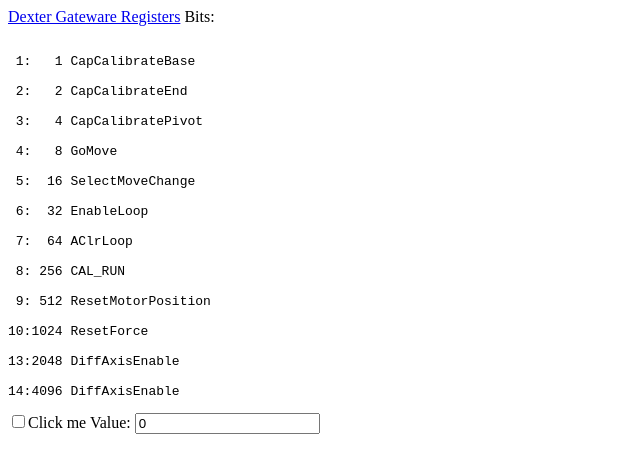
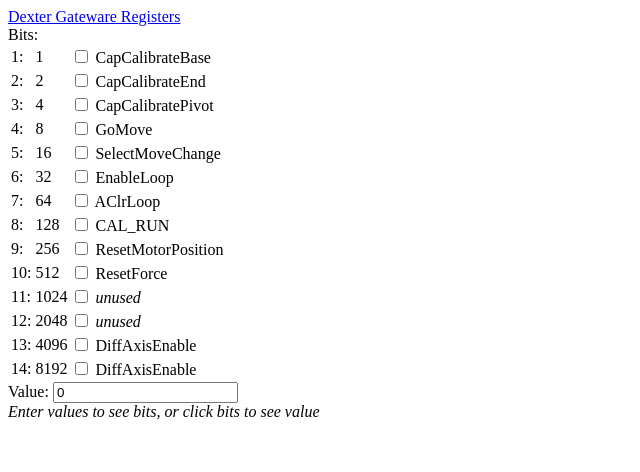
Before and after one commit to JamesNewton/JamesNewton.github.io, a plain HTML site: page Dexter.html in a window 1280 px wide. Shown: the whole page, without its empty margins (0-640 px from the left). Drawn offline with Linux system fonts and the light colour scheme.

Commit message:
Update Dexter.html

```diff
--- a/Dexter.html
+++ b/Dexter.html
@@ -1,31 +1,149 @@
+
 <html>
 <head><title>Dexter Gateware Command Register</title></head>
 <body>
 <a href="https://github.com/HaddingtonDynamics/Dexter/wiki/oplet-write">Dexter Gateware Registers</a>
-Bits:<PRE>
-<BR> 1:   1 CapCalibrateBase
-<BR> 2:   2 CapCalibrateEnd
-<BR> 3:   4 CapCalibratePivot
-<BR> 4:   8 GoMove
-<BR> 5:  16 SelectMoveChange
-<BR> 6:  32 EnableLoop
-<BR> 7:  64 AClrLoop
-<BR> 8: 256 CAL_RUN
-<BR> 9: 512 ResetMotorPosition
-<BR>10:1024 ResetForce
-<BR>13:2048 DiffAxisEnable
-<BR>14:4096 DiffAxisEnable
-</PRE>
-<FORM onSubmit="return false;">
-  <INPUT TYPE="checkbox" NAME="bit1" onClick="this.checked?addin(this):subout(this)";" value=1>Click me</INPUT>
-  Value: <INPUT TYPE="text" NAME="no" VALUE="0">
-      </FORM>
+<FORM onSubmit="return false;">Bits:
+  <TABLE>
+    <TR>
+      <TD> 1:</TD><TD>   1</TD>
+      <TD><INPUT TYPE="checkbox" NAME="bit1" value=1
+              onClick="this.checked?addin(this):subout(this);">
+              CapCalibrateBase
+              </INPUT>
+          </TD>
+      </TR>
+    <TR>
+      <TD> 2:</TD><TD>   2</TD>
+      <TD><INPUT TYPE="checkbox" NAME="bit2" value=2
+              onClick="this.checked?addin(this):subout(this);">                    CapCalibrateEnd
+              </INPUT>
+          </TD>
+      </TR>
+    <TR>
+      <TD> 3:</TD><TD>   4</TD>
+      <TD><INPUT TYPE="checkbox" NAME="bit3" value=4
+              onClick="this.checked?addin(this):subout(this);">
+              CapCalibratePivot
+              </INPUT>
+          </TD>
+      </TR>
+    <TR>
+      <TD> 4:</TD><TD>   8</TD>
+      <TD><INPUT TYPE="checkbox" NAME="bit4" value=8
+              onClick="this.checked?addin(this):subout(this);">
+              GoMove
+              </INPUT>
+          </TD>
+      </TR>
+    <TR>
+      <TD> 5:</TD><TD>  16</TD>
+      <TD><INPUT TYPE="checkbox" NAME="bit5" value=16
+              onClick="this.checked?addin(this):subout(this);">
+              SelectMoveChange
+              </INPUT>
+          </TD>
+      </TR>
+    <TR>
+      <TD> 6:</TD><TD>  32</TD>
+      <TD><INPUT TYPE="checkbox" NAME="bit6" value=32
+              onClick="this.checked?addin(this):subout(this);">
+              EnableLoop
+              </INPUT>
+          </TD>
+      </TR>
+    <TR>
+      <TD> 7:</TD><TD>  64</TD>
+      <TD><INPUT TYPE="checkbox" NAME="bit7" value=64
+              onClick="this.checked?addin(this):subout(this);">
+              AClrLoop
+              </INPUT>
+          </TD>
+      </TR>
+    <TR>
+      <TD> 8:</TD><TD> 128</TD>
+      <TD><INPUT TYPE="checkbox" NAME="bit8" value=128
+              onClick="this.checked?addin(this):subout(this);">
+              CAL_RUN
+              </INPUT>
+          </TD>
+      </TR>
+    <TR>
+      <TD> 9:</TD><TD> 256</TD>
+      <TD><INPUT TYPE="checkbox" NAME="bit9" value=256
+              onClick="this.checked?addin(this):subout(this);">
+              ResetMotorPosition
+              </INPUT>
+          </TD>
+      </TR>
+    <TR>
+      <TD>10:</TD><TD> 512</TD>
+      <TD><INPUT TYPE="checkbox" NAME="bit10" value=512
+              onClick="this.checked?addin(this):subout(this);">
+              ResetForce
+              </INPUT>
+          </TD>
+      </TR>
+    <TR>
+      <TD>11:</TD><TD>1024</TD>
+      <TD><INPUT TYPE="checkbox" NAME="bit11" value=1024
+              onClick="this.checked?addin(this):subout(this);">
+              <i>unused</i>
+              </INPUT>
+          </TD>
+      </TR>
+    <TR>
+      <TD>12:</TD><TD>2048</TD>
+      <TD><INPUT TYPE="checkbox" NAME="bit12" value=2048
+              onClick="this.checked?addin(this):subout(this);">
+              <i>unused</i>
+              </INPUT>
+          </TD>
+      </TR>
+    <TR>
+      <TD>13:</TD><TD>4096</TD>
+      <TD><INPUT TYPE="checkbox" NAME="bit13" value=4096
+              onClick="this.checked?addin(this):subout(this);">
+              DiffAxisEnable
+              </INPUT>
+        </TD>
+      </TR>
+    <TR>
+      <TD>14:</TD><TD>8192</TD>
+      <TD><INPUT TYPE="checkbox" NAME="bit14" value=8192
+              onClick="this.checked?addin(this):subout(this);">
+              DiffAxisEnable
+              </INPUT>
+        </TD>
+      </TR>
+    </TABLE>
+
+  Value:
+  <INPUT TYPE="text" NAME="no" VALUE="0"
+    onchange="setbits(this.value)">
+  <BR><i>Enter values to see bits, or click bits to see value</i>
+  </FORM>
+
 <script>
-function toggle(bit) {
+function addin(bit) {
 	let n = parseInt(bit.form.no.value);
-  let b = Math.pow(2,parseInt(bit.value));
-  bit.form.no.value=n+b;
+  bit.form.no.value=n+parseInt(bit.value);
   }
+
+function subout(bit) {
+	let n = parseInt(bit.form.no.value);
+  bit.form.no.value=n-parseInt(bit.value);
+  }
+
+function setbits(n) {
+  for (var i = 14; i>0; i--){
+    let c = document.getElementsByName("bit"+i)[0]
+    console.log("c "+c.name+" i"+i+" "+(n&Math.pow(2,i)))
+    c.checked = (n&Math.pow(2,i))>0?true:false
+  }
+
+}
+
 </script>
 </body>
 </html>
```
